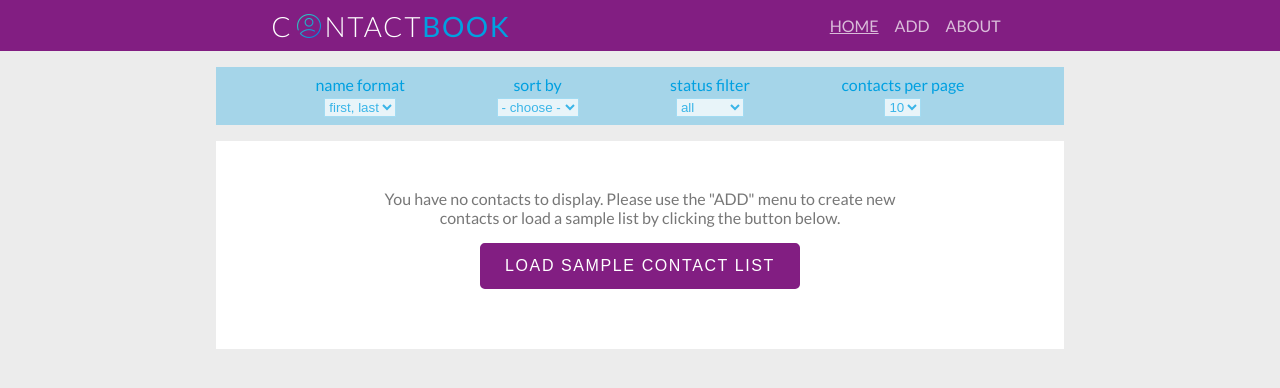
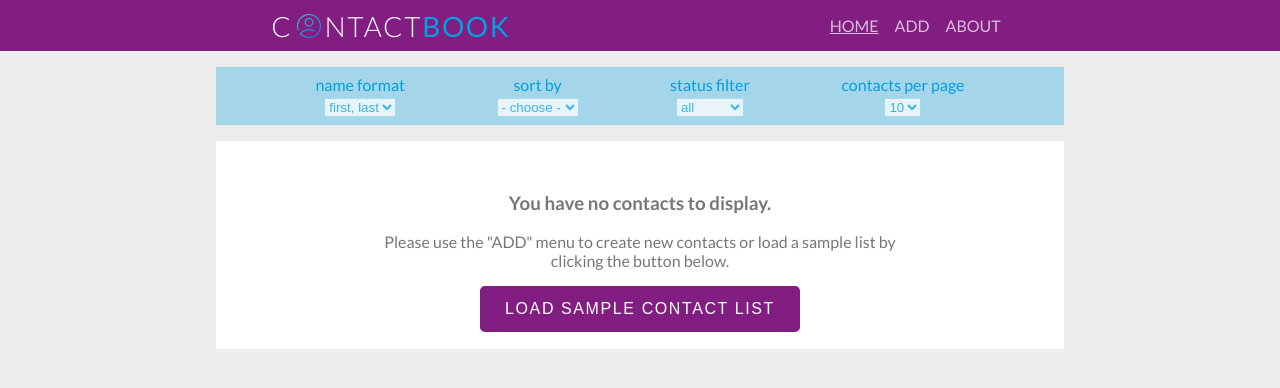
Before and after one commit to dandybytes/contact-book, a React (Create React App) app: page /contacts in a window 1280 px wide. Shown: the top 388 px of the page. Built offline with nearby package versions, Linux system fonts and the light colour scheme.

Commit message:
make pagination not show on contact list unless enough contacts to fill more than one page available

```diff
--- a/src/components/ContactList.js
+++ b/src/components/ContactList.js
@@ -42,24 +42,20 @@ class ContactList extends Component {
         return (
             <React.Fragment>
                 {contacts.length > 0 ? (
-                    <React.Fragment>
                     <ul className="contact-list">
                         {contactsToShow.map(contact => (
                             <ContactItem key={contact.id} contact={contact} />
                         ))}
                     </ul>
-                        <Pagination
-                            currentPage={currentPage}
-                            itemsPerPage={itemsPerPage}
-                            totalItems={contacts.length}
-                        />
-                    </React.Fragment>
                 ) : (
                     <div className="no-contacts">
-                        <p className="no-contacts-message">
-                            You have no contacts to display. Please use the "ADD" menu to create new
-                            contacts or load a sample list by clicking the button below.
+                        <div className="no-contacts-message">
+                            <h3>You have no contacts to display.</h3>
+                            <p>
+                                Please use the "ADD" menu to create new contacts or load a sample
+                                list by clicking the button below.
                             </p>
+                        </div>
                         <button
                             className="load-default-conctacts-button"
                             onClick={this.props.loadDefaultContacts}
@@ -67,6 +63,13 @@ class ContactList extends Component {
                             load sample contact list
                         </button>
                     </div>
+                )}
+                {contacts.length > itemsPerPage && (
+                    <Pagination
+                        currentPage={currentPage}
+                        itemsPerPage={itemsPerPage}
+                        totalItems={contacts.length}
+                    />
                 )}
             </React.Fragment>
         );
```
Lines whose indentation alone changed are shown as unchanged.
